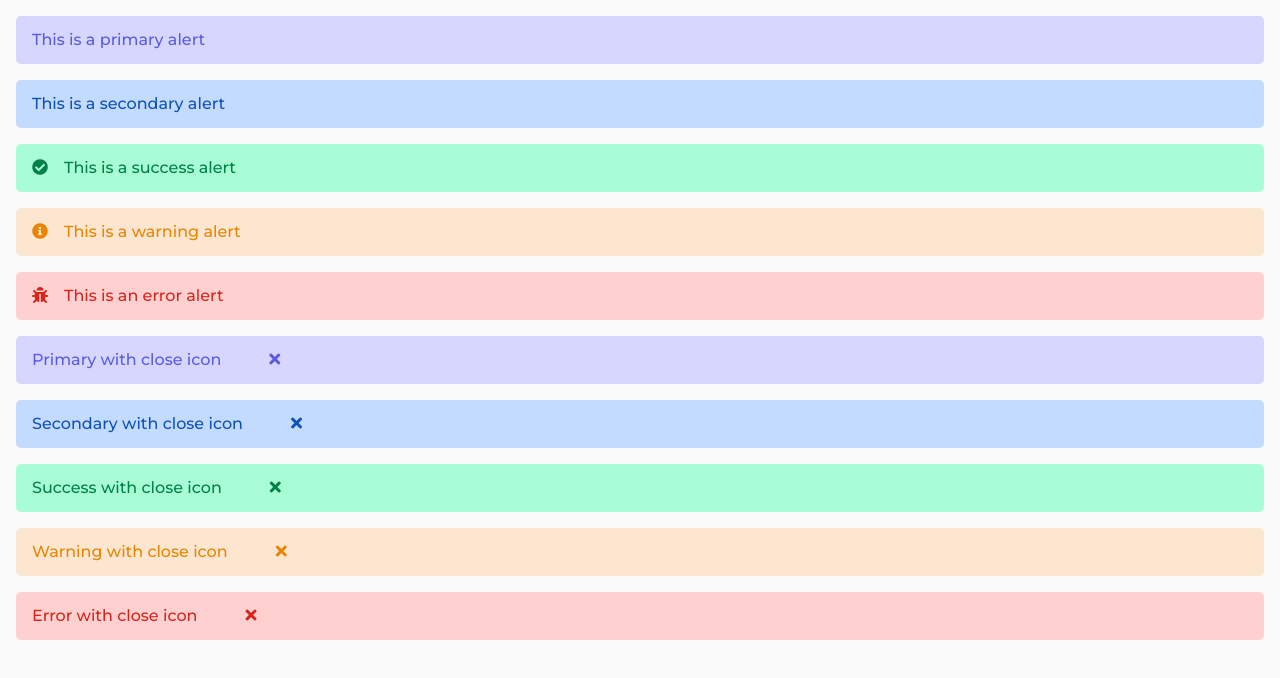
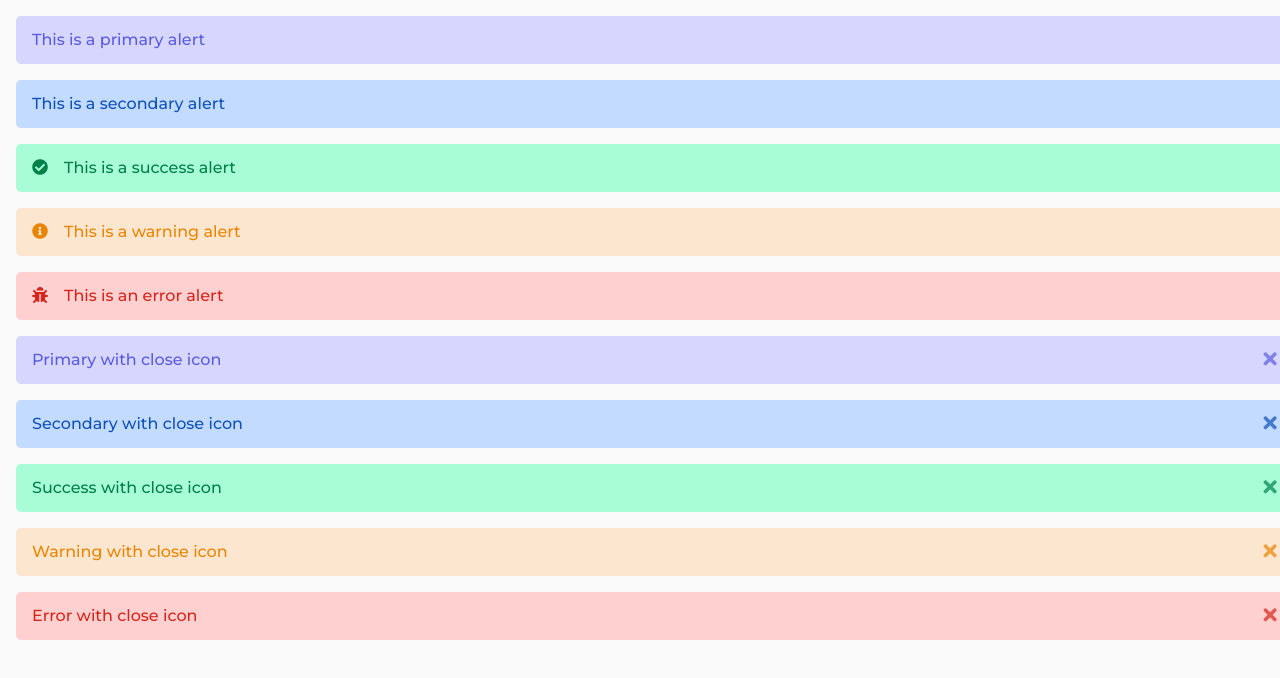
Before and after one commit to bharati-21/elixir-ui, a plain HTML site: page Components/alerts/index.html in a window 1280 px wide. Drawn offline with Linux system fonts and the light colour scheme.

Commit message:
styles: alert width and work wrap

```diff
--- a/Components/alerts/alert.css
+++ b/Components/alerts/alert.css
@@ -18,13 +18,16 @@
     -o-border-radius: var(--br-5);
 
     /* Size properties */
-    /* width: 100%; */
+    width: 100%;
 
     /* Flex properties */
     display: flex;
     flex-direction: row;
     align-items: center;
     justify-content: flex-start;
+    flex-wrap: wrap;
+    word-break: break-all;
+    word-wrap: break-word;
     gap: var(--space-1);
 
     /* position properties */
--- a/Components/alerts/index.html
+++ b/Components/alerts/index.html
@@ -34,31 +34,31 @@
         </div>
         <div class="alert alert-primary">
             <div class="alert-text">Primary with close icon</div>
-            <span class="icon close-icon">
+            <span class="icon icon-close">
                 <i class="fas fa-times"></i>
             </span>
         </div>
         <div class="alert alert-secondary">
             <div class="alert-text">Secondary with close icon</div>
-            <span class="icon close-icon">
+            <span class="icon icon-close">
                 <i class="fas fa-times"></i>
             </span>
         </div>
         <div class="alert alert-success">
             <div class="alert-text">Success with close icon</div>
-            <span class="icon close-icon">
+            <span class="icon icon-close">
                 <i class="fas fa-times"></i>
             </span>
         </div>
         <div class="alert alert-warning">
             <div class="alert-text">Warning with close icon</div>
-            <span class="icon close-icon">
+            <span class="icon icon-close">
                 <i class="fas fa-times"></i>
             </span>
         </div>
         <div class="alert alert-error">
             <div class="alert-text">Error with close icon</div>
-            <span class="icon close-icon">
+            <span class="icon icon-close">
                 <i class="fas fa-times"></i>
             </span>
         </div>
```
